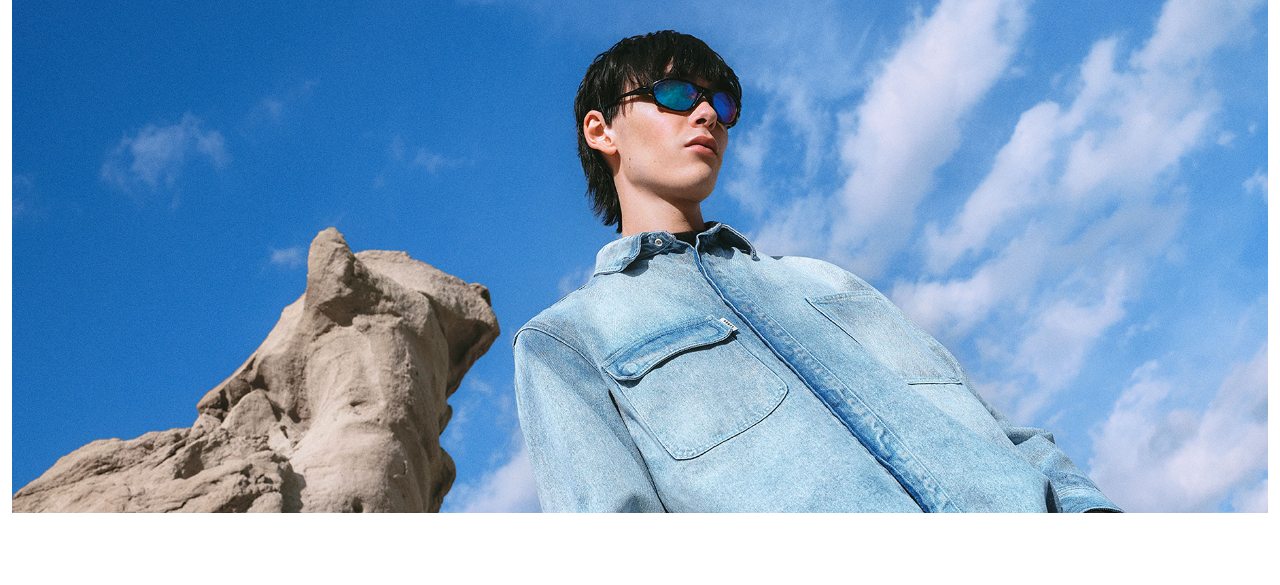
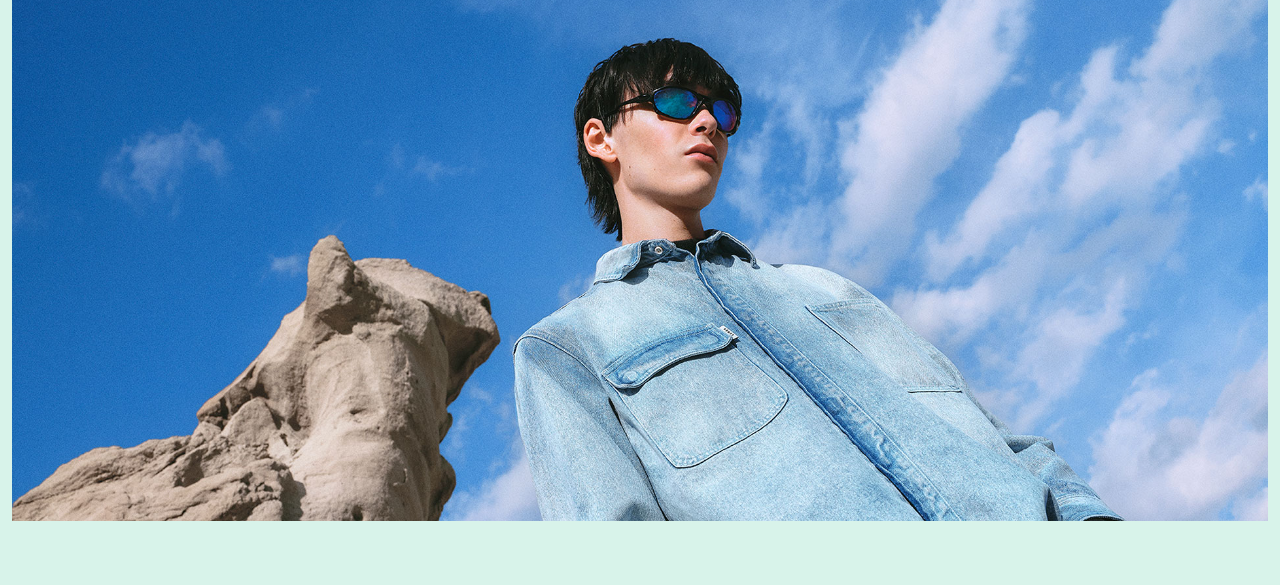
Before and after one commit to asebas22/Entrega-2.Asebastiani, a plain HTML site: page index.html in a window 1280 px wide. Shown: the part 215-800 px from the top of the page. Drawn offline with Linux system fonts and the light colour scheme.

Commit message:
nuevo cambio

```diff
--- a/css/style.css
+++ b/css/style.css
@@ -1,4 +1,8 @@
 
+body {
+    background-color: rgb(216, 243, 234);
+
+}
 
 .navbar-brand img { width: 50px;}
 
@@ -23,6 +27,6 @@
 height: auto;
 object-fit: cover;} }
 
-.text1 { font-size: 40px;}
+.text1 { font-size: 30px;}
 
 @media (min-width: 720px) { .text1 { font-size: 90px;}}
--- a/index.html
+++ b/index.html
@@ -43,7 +43,7 @@
         </div>
       </nav>
 
-      <div class="imagen-portada container-fluid ">
+      <div class="imagen-portada container-fluid my-2 ">
         <div class="row">
 
         <div class="col-12 d-flex flex-row justify-content-center">
```
